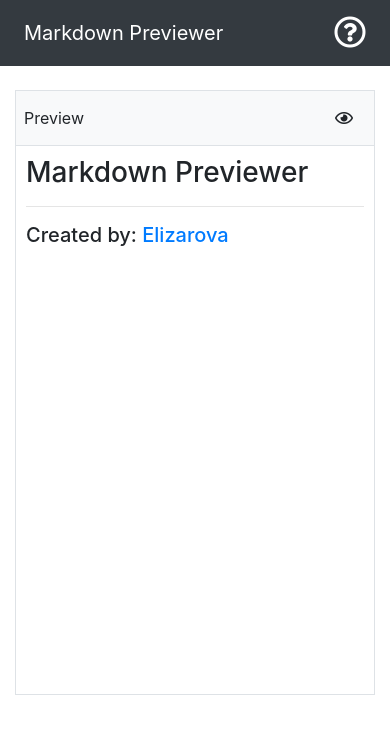
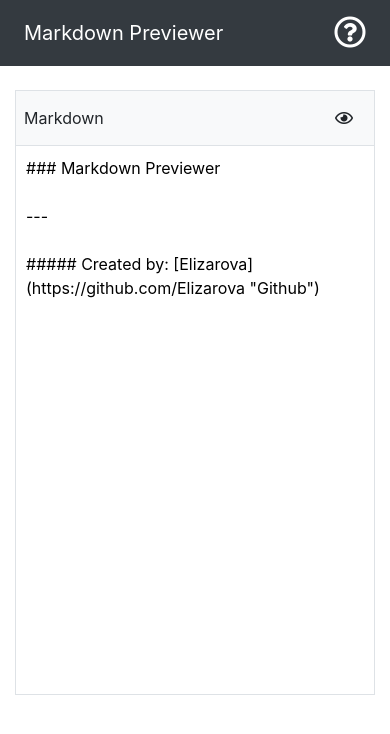
Before and after one commit to kimgoesflying/markdown-previewer, a React (Create React App) app: page / in a window 390 px wide. Shown: the top 734 px of the page. Built offline with nearby package versions, Linux system fonts and the light colour scheme.

Commit message:
add hooks to app

```diff
--- a/src/App.js
+++ b/src/App.js
@@ -1,4 +1,4 @@
-import React, { Component } from 'react';
+import React, { useState } from 'react';
 import { Container } from 'react-bootstrap/';
 
 import marked from 'marked';
@@ -7,84 +7,71 @@ import EditorToolbar from './components/EditorToolbar';
 
 import './App.css';
 
-export default class App extends Component {
-  constructor(props) {
-    super(props);
-    this.state = {
-      viewButton: false,
-      editorExpand: false,
-      previewExpand: false,
-      markdown:
-        '### Markdown Previewer\n\n---\n\n##### Created by: [Elizarova](https://github.com/Elizarova "Github")',
-    };
-  }
+export default function App() {
+  const [viewButton, setViewButton] = useState(false);
+  const [editorExpand, setEditorExpand] = useState(false);
+  const [previewExpand, setPreviewExpand] = useState(false);
+  const [markdown, setMarkdown] = useState(
+    '### Markdown Previewer\n\n---\n\n##### Created by: [Elizarova](https://github.com/Elizarova "Github")'
+  );
 
-  updateMarkdown(markdown) {
-    this.setState({ markdown });
-  }
+  const updateMarkdown = (markdown) => setMarkdown(markdown);
 
-  toggleEditorSize = () => {
-    this.setState({
-      editorExpand: !this.state.editorExpand,
-      viewButton: !this.state.viewButton,
-    });
+  const toggleEditorSize = () => {
+    setEditorExpand(!editorExpand);
+    setViewButton(!viewButton);
   };
 
-  togglePreviewSize = () => {
-    this.setState({
-      previewExpand: !this.state.previewExpand,
-      viewButton: !this.state.viewButton,
-    });
+  const togglePreviewSize = () => {
+    setPreviewExpand(!previewExpand);
+    setViewButton(!viewButton);
   };
 
-  toggleView = () => {
-    this.setState({
-      previewExpand: !this.state.previewExpand,
-      editorExpand: !this.state.editorExpand,
-    });
+  const toggleView = () => {
+    setPreviewExpand(!previewExpand);
+    setEditorExpand(!editorExpand);
   };
 
-  componentDidMount() {
-    window.addEventListener('resize', this.resize.bind(this));
-    this.resize();
-  }
+  // componentDidMount() {
+  //   window.addEventListener('resize', this.resize.bind(this));
+  //   this.resize();
+  // }
 
-  resize() {
-    if (window.innerWidth <= 760) {
-      if (this.state.editorExpand === this.state.previewExpand) {
-        this.setState({
-          previewExpand: !this.state.previewExpand,
-          editorExpand: this.state.editorExpand,
-          viewButton: true,
-        });
-      } else {
-        this.setState({
-          previewExpand: this.state.previewExpand,
-          editorExpand: this.state.editorExpand,
-          viewButton: true,
-        });
-      }
-    } else {
-      this.setState({
-        previewExpand: false,
-        editorExpand: false,
-        viewButton: false,
-      });
-    }
-  }
+  // resize() {
+  //   if (window.innerWidth <= 760) {
+  //     if (this.state.editorExpand === this.state.previewExpand) {
+  //       this.setState({
+  //         previewExpand: !this.state.previewExpand,
+  //         editorExpand: this.state.editorExpand,
+  //         viewButton: true,
+  //       });
+  //     } else {
+  //       this.setState({
+  //         previewExpand: this.state.previewExpand,
+  //         editorExpand: this.state.editorExpand,
+  //         viewButton: true,
+  //       });
+  //     }
+  //   } else {
+  //     this.setState({
+  //       previewExpand: false,
+  //       editorExpand: false,
+  //       viewButton: false,
+  //     });
+  //   }
+  // }
 
-  componentWillUnmount() {
-    window.removeEventListener('resize', this.resize.bind(this));
-  }
+  // componentWillUnmount() {
+  //   window.removeEventListener('resize', this.resize.bind(this));
+  // }
 
-  render() {
   let editorClass = 'col-md-6';
   let previewClass = 'col-md-6 d-none d-md-block';
 
-    if (this.state.editorExpand) {
+  if (editorExpand) {
     editorClass = 'col-md-12';
     previewClass = 'd-none';
-    } else if (this.state.previewExpand) {
+  } else if (previewExpand) {
     editorClass = 'd-none';
     previewClass = 'col-md-12';
   }
@@ -98,16 +85,16 @@ export default class App extends Component {
           <div className={editorClass}>
             <EditorToolbar
               name="Markdown"
-                handleExpand={this.toggleEditorSize}
-                handleView={this.toggleView}
-                viewButton={this.state.viewButton}
-                isExpand={this.state.editorExpand}
+              handleExpand={toggleEditorSize}
+              handleView={toggleView}
+              viewButton={viewButton}
+              isExpand={editorExpand}
             />
             <div className="input border border-top-0">
               <textarea
-                  value={this.state.markdown}
+                value={markdown}
                 onChange={(e) => {
-                    this.updateMarkdown(e.target.value);
+                  updateMarkdown(e.target.value);
                 }}
               ></textarea>
             </div>
@@ -116,15 +103,15 @@ export default class App extends Component {
           <div className={`${previewClass}`}>
             <EditorToolbar
               name="Preview"
-                handleExpand={this.togglePreviewSize}
-                handleView={this.toggleView}
-                viewButton={this.state.viewButton}
-                isExpand={this.state.previewExpand}
+              handleExpand={togglePreviewSize}
+              handleView={toggleView}
+              viewButton={viewButton}
+              isExpand={previewExpand}
             />
             <div
               className="output border border-top-0"
               dangerouslySetInnerHTML={{
-                  __html: marked(this.state.markdown),
+                __html: marked(markdown),
               }}
             ></div>
           </div>
@@ -133,4 +120,3 @@ export default class App extends Component {
     </React.Fragment>
   );
 }
-}
--- a/src/components/NavbarComponent.js
+++ b/src/components/NavbarComponent.js
@@ -4,6 +4,7 @@ import HelpModalComponent from './HelpModalComponent';
 
 const NavbarComponent = () => {
   const [show, setShow] = useState(false);
+
   const handleClose = () => setShow(false);
   const handleShow = () => setShow(true);
 
```
Lines whose indentation alone changed are shown as unchanged.
